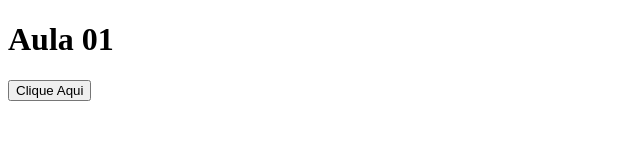
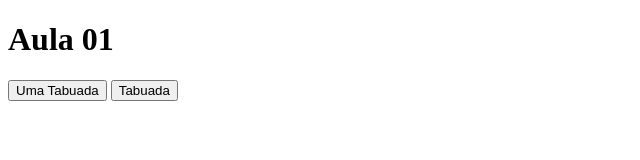
Before and after one commit to AlexSakai/primeiroh_3t, a plain HTML site: page index.html in a window 1280 px wide. Shown: the whole page, without its empty margins (0-640 px from the left). Drawn offline with Linux system fonts and the light colour scheme.

Commit message:
Aula 3 - 04/10

```diff
--- a/estudo.js
+++ b/estudo.js
@@ -18,3 +18,12 @@ function meChame(nome) {
     document.write (tabuada + " x 10 = " + (tabuada * 10) + "<br><br>");
     document.write ("Feita por " + nome);
 }
+
+//For (inicio; validação, manutenção)
+function escreva(){
+    for(var i = 0; i < 11; i ++){
+
+        document.write(tabuada + " x " + i + " = " + (tabuada*i) + "<br>");
+
+    }
+}
--- a/index.html
+++ b/index.html
@@ -10,6 +10,7 @@
 </head>
 <body>
     <h1>Aula 01</h1>
-    <button onclick="meChame('Alexandre');">Clique Aqui</button>
+    <button onclick="meChame('Alexandre');">Uma Tabuada</button>
+    <button onclick="escreva()">Tabuada</button>
 </body>
 </html>
```
